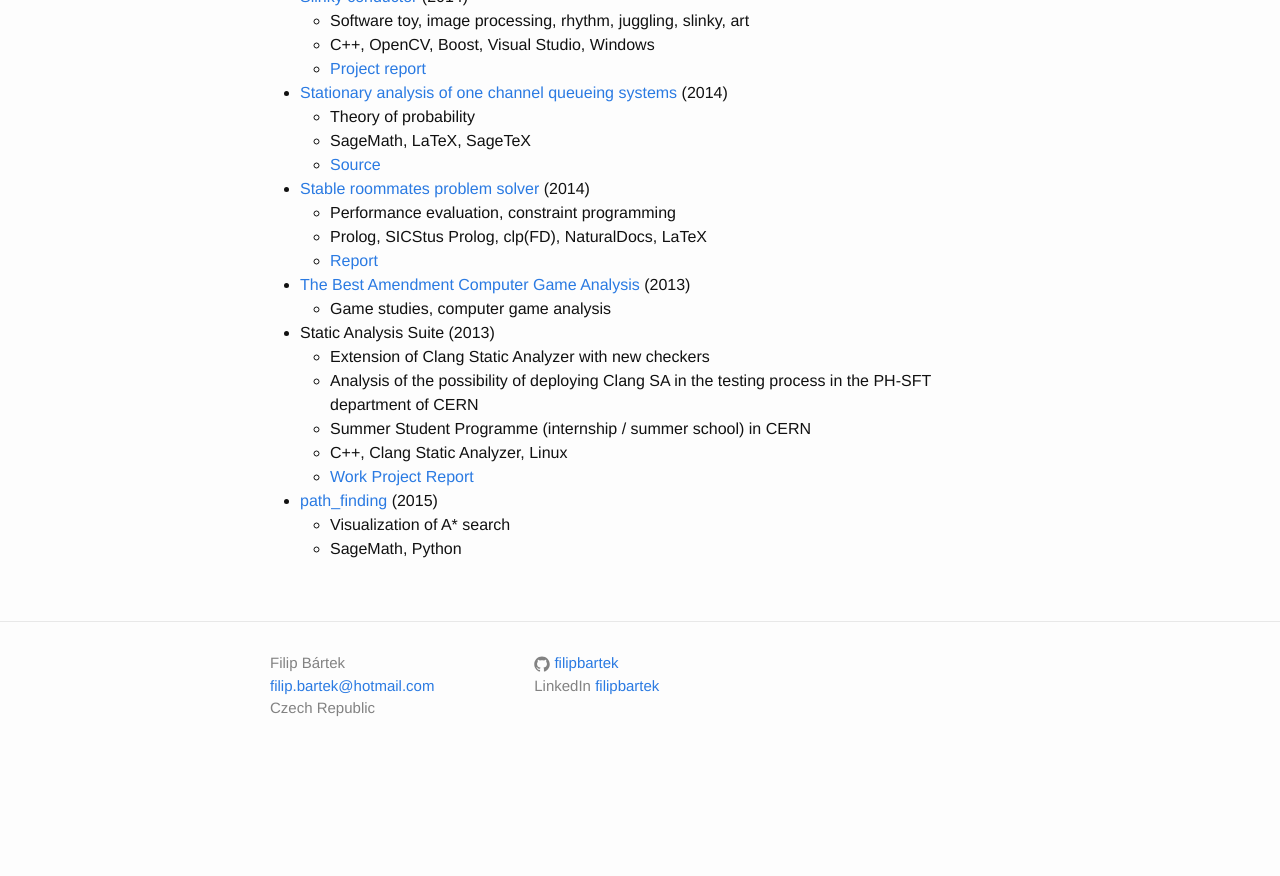
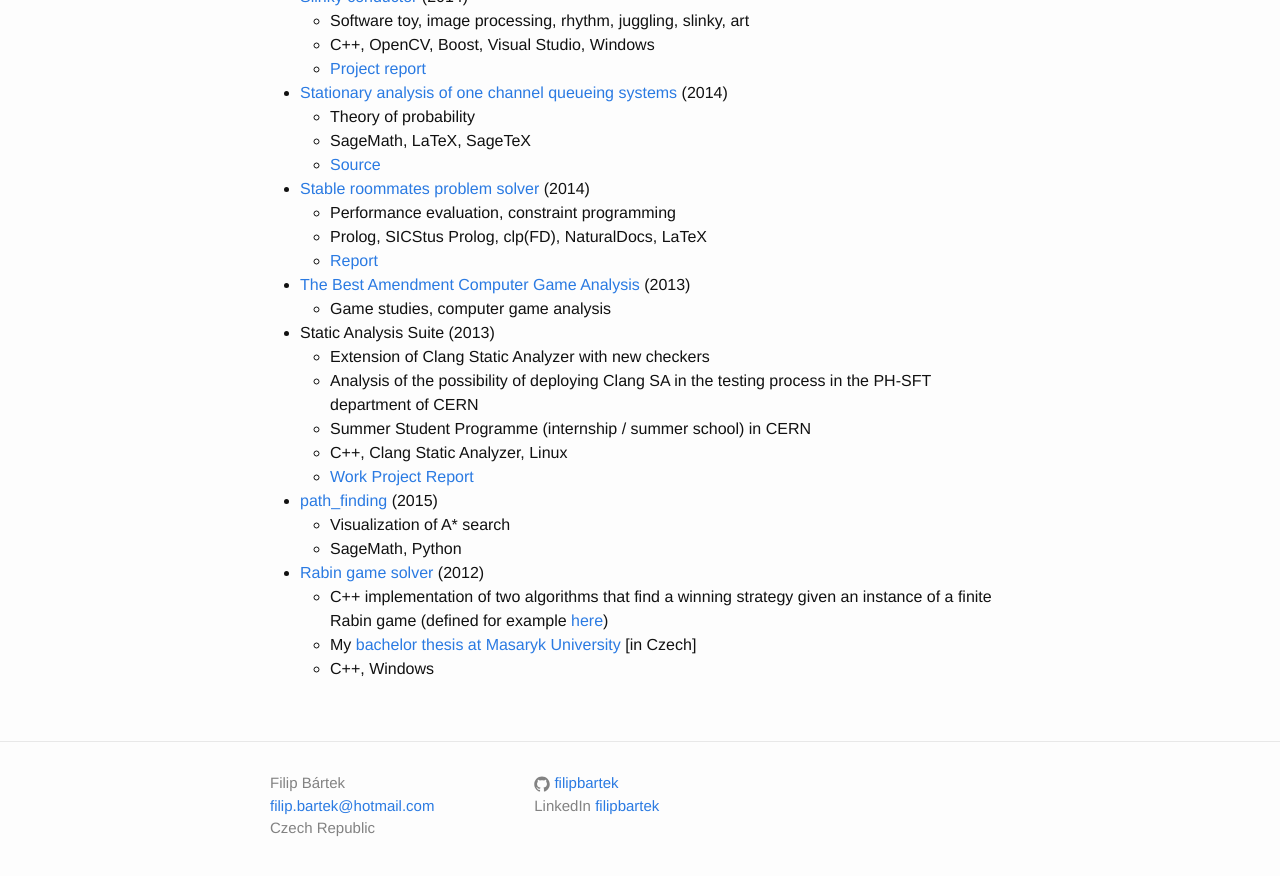
Before and after one commit to filipbartek/filipbartek.github.io, a Jekyll site: the page built from 0-portfolio.md, in a window 1280 px wide and 900 px high, scrolled down 938 px. Shown: the top 876 px of the window. Built offline with Jekyll 4.4.1, drawn with Linux system fonts in a browser that asks for light colours; before the commit the page ends 1718 px from its top, so only the background shows below that.

Commit message:
portfolio: Add Rabin game solver

```diff
--- a/0-portfolio.md
+++ b/0-portfolio.md
@@ -68,3 +68,8 @@
 * [path_finding](https://cloud.sagemath.com/projects/f18cd484-a3f3-4c7d-a485-4c8f09c8b652/files/path_finding/) (2015)
   * Visualization of A* search
   * SageMath, Python
+
+* [Rabin game solver](https://github.com/filipbartek/rabin) (2012)
+  * C++ implementation of two algorithms that find a winning strategy given an instance of a finite Rabin game (defined for example [here](http://www.cs.le.ac.uk/people/np183/publications/2006/PP06.html))
+  * My [bachelor thesis at Masaryk University](http://is.muni.cz/th/324945/fi_b) [in Czech]
+  * C++, Windows
```
